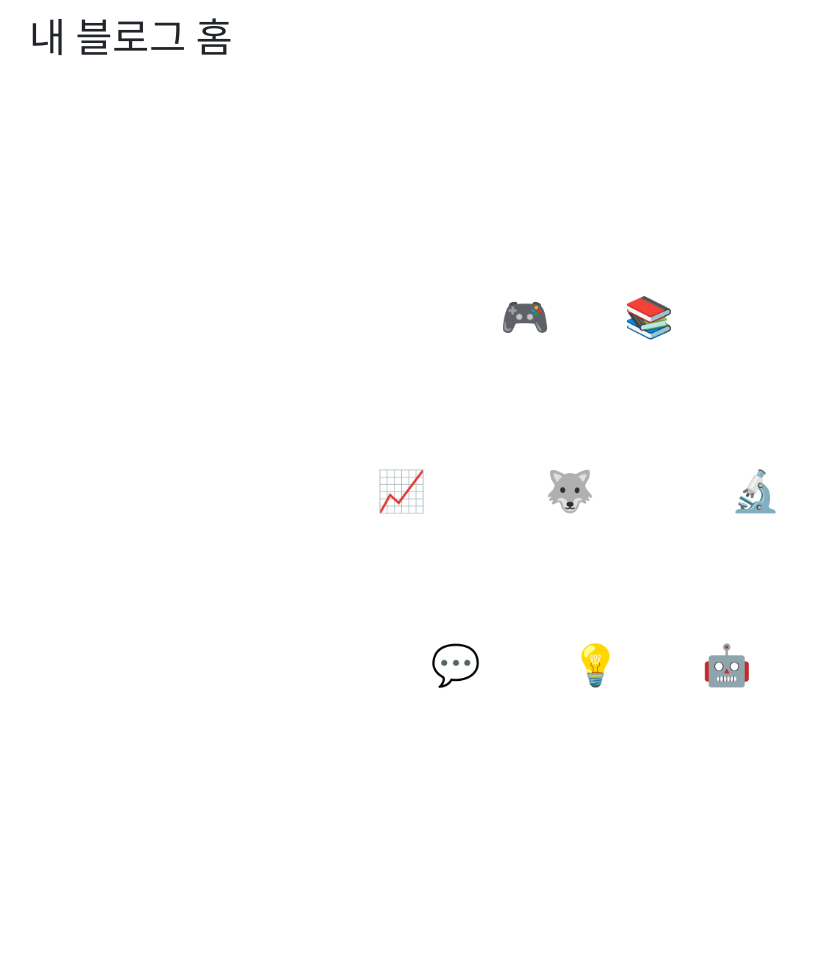
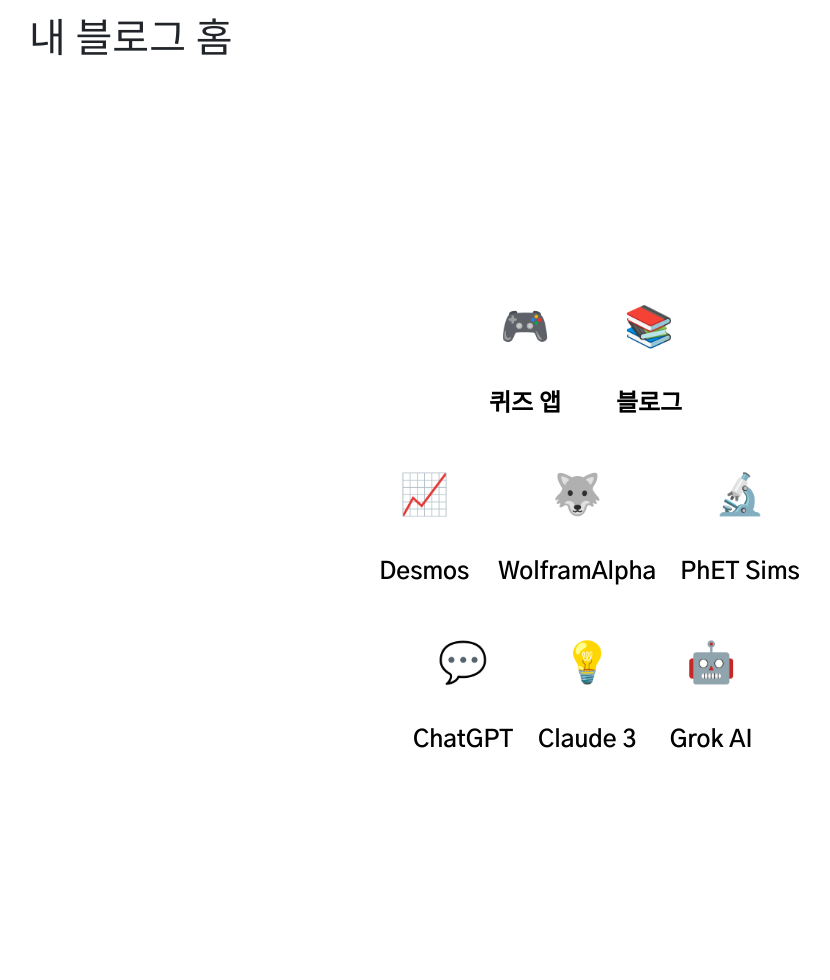
Before and after one commit to randomwalk1225/randomwalk1225.github.io, a Jekyll site: the page built from index.html, in a window 1280 px wide. Shown: the whole page, without its empty margins (53-883 px from the left). Built offline with Jekyll 4.4.1, drawn with Linux system fonts in a browser that asks for light colours.

Commit message:
깨진 메인 페이지 회복

```diff
--- a/index.html
+++ b/index.html
@@ -42,9 +42,9 @@
   /* 4) 텍스트 크기 & 색상 */
   .homepage-shortcut-link span {
     display: block;
-    font-size: 1.75rem;     /* 약 3단계 크기 */
+    font-size: 1.5rem;     /* 약 3단계 크기 */
     font-weight: 600;
-    color: #ffffff;         /* 어두운 배경에 대비 */
+    color:rgb(0, 0, 0);         /* 어두운 배경에 대비 */
   }
 
   /* 5) 행(row)마다 최대 너비, 간격 */
@@ -53,6 +53,8 @@
     width: 100%;
     margin-bottom: 1.5rem;
   }
+
+
 </style>
 
 <script>
```
Also changed, not shown: assets/css/style.css (line endings or trailing spaces).
